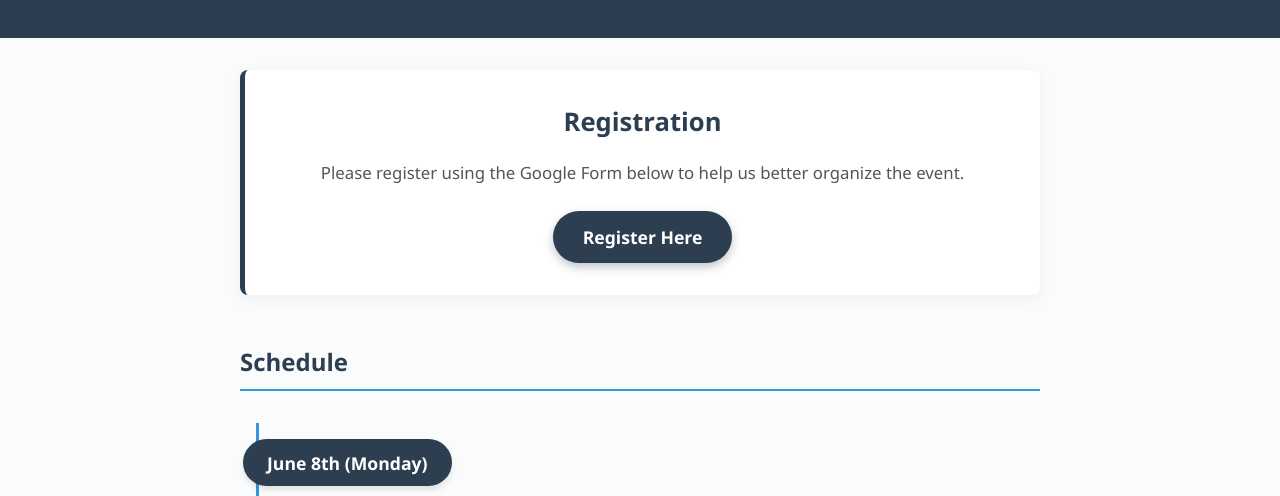
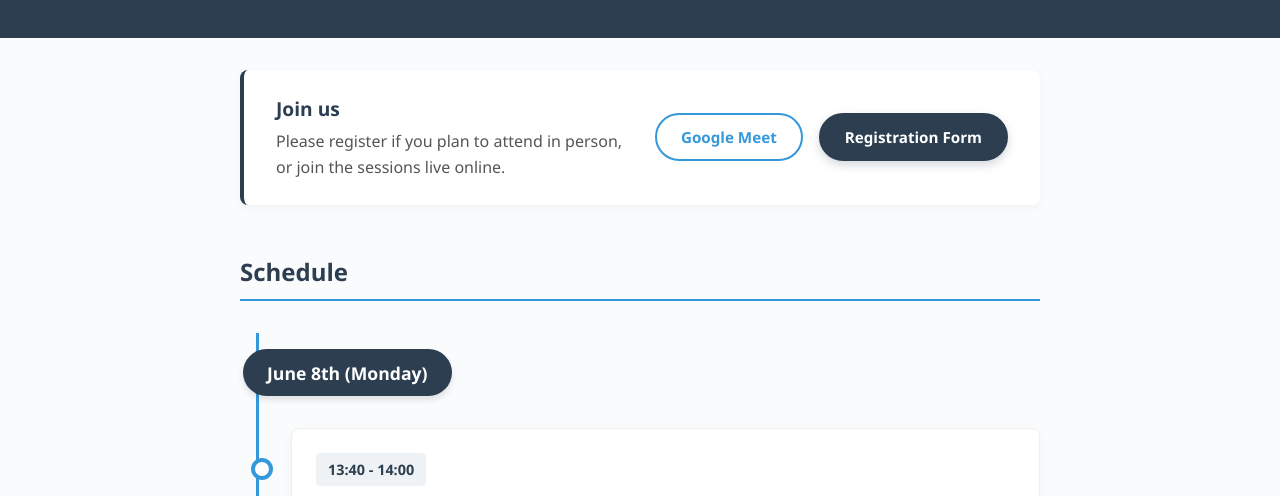
Before and after one commit to pedro-pereira-156962/ecasisdin2026, a plain HTML site: page index.html in a window 1280 px wide. Shown: the part 271-767 px from the top of the page. Drawn offline with nearby package versions, Linux system fonts and the light colour scheme.

Commit message:
Add files via upload

```diff
--- a/index.html
+++ b/index.html
@@ -218,47 +218,108 @@
             text-decoration: underline;
         }
 
-        /* Estilos da caixa de Inscrição */
-        .registration-box {
-            background-color: white;
-            border-left: 5px solid var(--primary-color);
-            padding: 2rem;
+        /* Estilos da Barra de Ações (Slick) */
+        .quick-actions-bar {
+            display: flex;
+            align-items: center;
+            justify-content: space-between;
+            background: white;
+            padding: 1.5rem 2rem;
             margin-bottom: 3rem;
             border-radius: 8px;
-            box-shadow: 0 4px 15px rgba(0,0,0,0.05);
-            text-align: center;
+            box-shadow: 0 3px 10px rgba(0,0,0,0.04);
+            border-left: 4px solid var(--primary-color);
+            gap: 1.5rem;
         }
 
-        .registration-box h3 {
-            color: var(--primary-color);
-            font-size: 1.6rem;
-            margin-top: 0;
-            margin-bottom: 0.5rem;
+        .quick-actions-text p {
+            margin: 0;
+            color: #555;
+            font-size: 1rem;
         }
 
-        .registration-box p {
-            color: #555;
-            font-size: 1.05rem;
-            margin-bottom: 1.5rem;
+        .quick-actions-text strong {
+            color: var(--primary-color);
+            display: block;
+            font-size: 1.2rem;
+            margin-bottom: 0.3rem;
         }
 
-        .btn-register {
-            display: inline-block;
+        .quick-actions-buttons {
+            display: flex;
+            gap: 1rem;
+            flex-shrink: 0;
+        }
+
+        .btn {
+            padding: 10px 24px;
+            border-radius: 30px;
+            font-weight: bold;
+            text-decoration: none;
+            transition: all 0.2s ease;
+            font-size: 0.95rem;
+            text-align: center;
+            box-sizing: border-box; /* Adicionado para evitar que o botão vaze a caixa no mobile */
+        }
+
+        .btn-primary {
             background-color: var(--primary-color);
             color: white;
-            padding: 12px 30px;
-            text-decoration: none;
-            border-radius: 30px;
-            font-weight: bold;
-            font-size: 1.1rem;
-            transition: all 0.3s ease;
-            box-shadow: 0 4px 10px rgba(44, 62, 80, 0.3);
+            border: 2px solid var(--primary-color);
+            box-shadow: 0 4px 10px rgba(44, 62, 80, 0.2);
         }
 
-        .btn-register:hover {
+        .btn-primary:hover {
             background-color: #1a252f;
+            border-color: #1a252f;
             transform: translateY(-2px);
-            box-shadow: 0 6px 15px rgba(44, 62, 80, 0.4);
+        }
+
+        .btn-outline {
+            background-color: transparent;
+            color: var(--accent-color);
+            border: 2px solid var(--accent-color);
+        }
+
+        .btn-outline:hover {
+            background-color: var(--accent-color);
+            color: white;
+            transform: translateY(-2px);
+        }
+
+        /* Efeito Pulse para o botão Ao Vivo */
+        .live-indicator {
+            display: none; /* Escondido por padrão */
+            width: 10px;
+            height: 10px;
+            background-color: #e74c3c;
+            border-radius: 50%;
+            margin-right: 8px;
+            box-shadow: 0 0 0 0 rgba(231, 76, 60, 0.7);
+            animation: pulse-red 1.5s infinite;
+        }
+
+        @keyframes pulse-red {
+            0% { transform: scale(0.95); box-shadow: 0 0 0 0 rgba(231, 76, 60, 0.7); }
+            70% { transform: scale(1); box-shadow: 0 0 0 8px rgba(231, 76, 60, 0); }
+            100% { transform: scale(0.95); box-shadow: 0 0 0 0 rgba(231, 76, 60, 0); }
+        }
+
+        .btn.is-live {
+            border-color: #e74c3c;
+            color: #e74c3c;
+            display: flex;
+            align-items: center;
+            justify-content: center;
+        }
+
+        .btn.is-live:hover {
+            background-color: #e74c3c;
+            color: white;
+        }
+
+        .btn.is-live .live-indicator {
+            display: block; /* Mostra o ponto pulsante quando a classe for ativada */
         }
 
         @media (max-width: 768px) {
@@ -278,6 +339,17 @@
             }
             .timeline-dot {
                 left: -1.5rem;
+            }
+            .quick-actions-bar {
+                flex-direction: column;
+                text-align: center;
+            }
+            .quick-actions-buttons {
+                flex-direction: column;
+                width: 100%;
+            }
+            .btn {
+                width: 100%;
             }
         }
     </style>
@@ -308,13 +380,21 @@
 
     <div class="container">
 
-        <!-- Bloco de Inscrição -->
-        <div class="registration-box">
-            <h3>Registration</h3>
-            <p>Please register using the Google Form below to help us better organize the event.</p>
-            <a href="https://forms.gle/cxkUcQWHZ14kUzYHA" target="_blank" class="btn-register">
-                Register Here
-            </a>
+        <!-- Barra de Ações Slick -->
+        <div class="quick-actions-bar">
+            <div class="quick-actions-text">
+                <strong>Join us</strong>
+                <p>Please register if you plan to attend in person, or join the sessions live online.</p>
+            </div>
+            <div class="quick-actions-buttons">
+                <!-- ID adicionado ao botão e spans inseridos para manipular via JS -->
+                <a href="https://meet.google.com/xwc-qjef-unf" target="_blank" class="btn btn-outline" id="meet-btn">
+                    <span class="live-indicator"></span><span id="meet-text">Google Meet</span>
+                </a>
+                <a href="https://forms.gle/cxkUcQWHZ14kUzYHA" target="_blank" class="btn btn-primary">
+                    Registration Form
+                </a>
+            </div>
         </div>
 
         <h2>Schedule</h2>
@@ -388,12 +468,12 @@
             <div class="timeline-item clickable" onclick="toggleAbstract(this)">
                 <div class="timeline-dot"></div>
                 <span class="time-badge">10:30 - 11:30</span>
-                <h4>SESSION 4: TBA</h4>
+                <h4>SESSION 4: Simultaneous Bifurcation and Coexistence of Limit Cycles in Piecewise Quadratic Systems</h4>
                 <div class="proponent"><strong>Speaker:</strong> Alex Carlucci Rezende (UFSCar)</div>
                 <br>
                 <div class="toggle-btn">+ View Abstract</div>
                 <div class="abstract-content">
-                    <p>TBA</p>
+                    <p>In this talk, we explore the simultaneous bifurcation of limit cycles in planar piecewise quadratic differential systems separated by a straight line. We will investigate how these limit cycles arise from a degenerate Hopf bifurcation at two equilibrium points in the positive and negative half-planes, as well as from an equilibrium on the separation line. All the limit cycles discussed are of small amplitude. A central focus of the presentation will be demonstrating how this bifurcation creates a novel coexistence configuration of limit cycles of type \( (3, 5, 3) \). Additionally, we will present the analytical steps proving that, in each half-plane, the maximum number of small-amplitude hyperbolic limit cycles that a quadratic vector field can have is three. Joint work with Leonardo P. C. da Cruz and Joan Torregrosa.</p>
                 </div>
             </div>
 
@@ -427,6 +507,49 @@
                 }
             }
         }
+
+        // Script para gerenciar o status "Ao Vivo" do botão do Google Meet
+        function checkLiveStatus() {
+            const now = new Date();
+            const year = now.getFullYear();
+            const month = now.getMonth() + 1; // Janeiro é 0 no Javascript
+            const day = now.getDate();
+            const hours = now.getHours();
+            const minutes = now.getMinutes();
+            const currentTime = hours * 60 + minutes; // Converte hora atual para minutos totais do dia
+
+            let isLive = false;
+
+            // MODO DE TESTE: Mude para 'false' quando o site for para o ar.
+            // Se estiver 'true', o botão sempre vai mostrar o efeito, independente da data atual.
+            const forceLiveForTesting = false;
+
+            // Regras de horário (Horário de Brasília)
+            // Dia 8 de Junho de 2026: das 13:40 às 17:30
+            const isDay1Live = (year === 2026 && month === 6 && day === 8 && currentTime >= (13 * 60 + 40) && currentTime <= (17 * 60 + 30));
+
+            // Dia 9 de Junho de 2026: das 09:00 às 12:30
+            const isDay2Live = (year === 2026 && month === 6 && day === 9 && currentTime >= (9 * 60) && currentTime <= (12 * 60 + 30));
+
+            if (isDay1Live || isDay2Live || forceLiveForTesting) {
+                isLive = true;
+            }
+
+            const meetBtn = document.getElementById('meet-btn');
+            const meetText = document.getElementById('meet-text');
+
+            if (isLive) {
+                meetBtn.classList.add('is-live');
+                meetText.innerText = 'Join Live Session';
+            } else {
+                meetBtn.classList.remove('is-live');
+                meetText.innerText = 'Google Meet';
+            }
+        }
+
+        // Executa a checagem ao carregar a página e depois a cada 1 minuto
+        checkLiveStatus();
+        setInterval(checkLiveStatus, 60000);
     </script>
 </body>
 </html>
```
